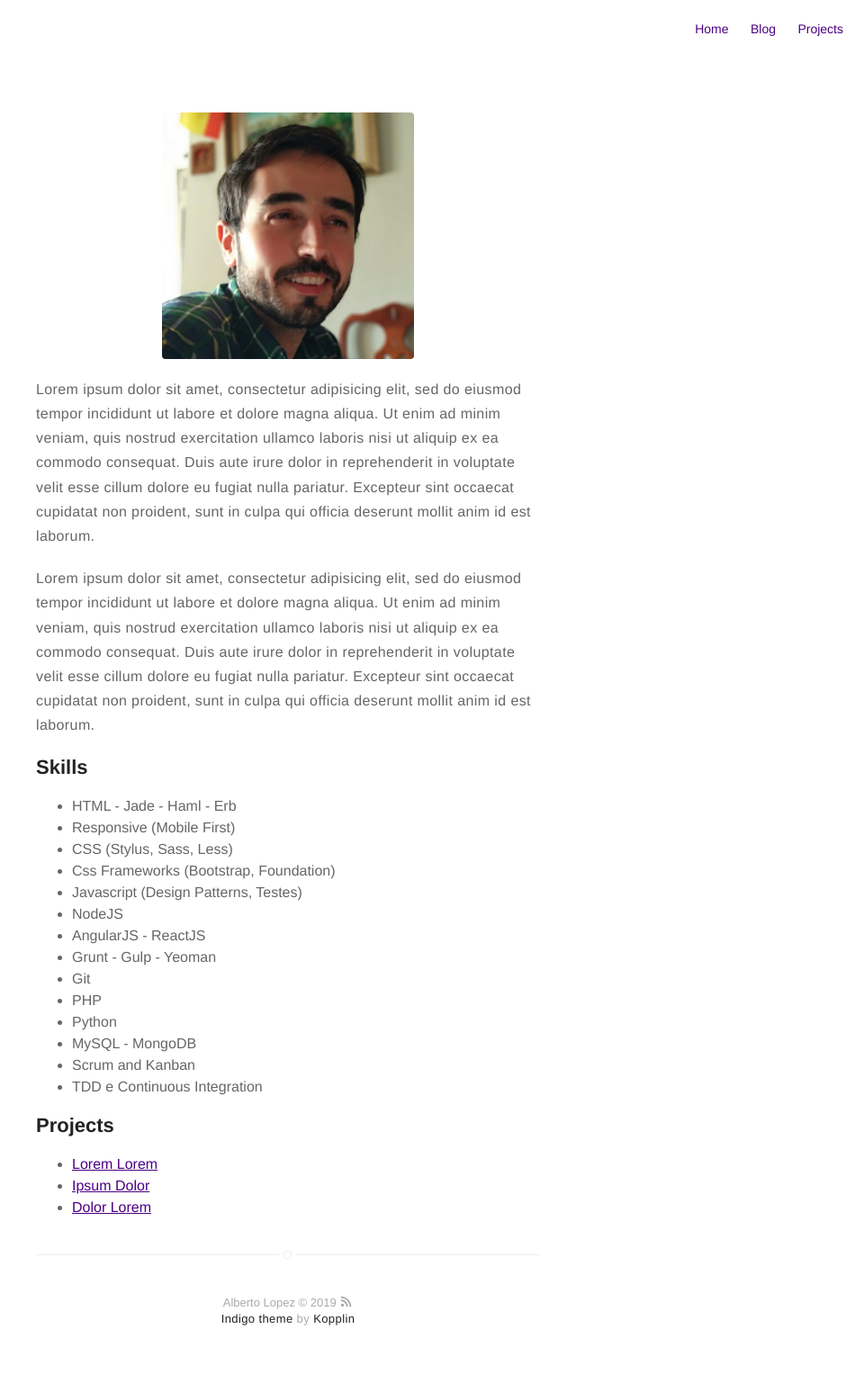
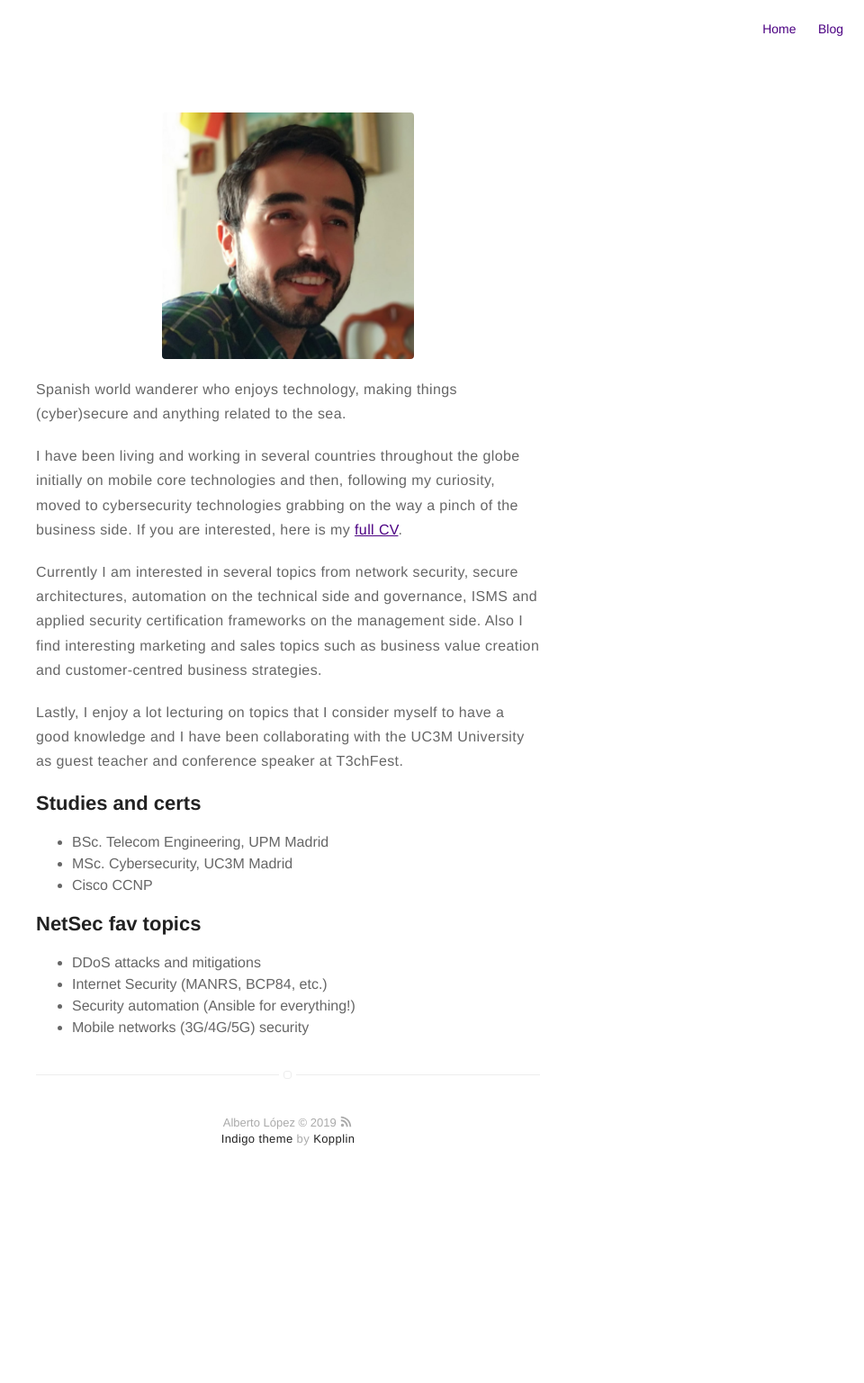
Before and after one commit to albonthenet/alberto.website, a Jekyll site: the page built from about.md, in a window 1280 px wide. Shown: the whole page at 90% size, without its empty margins (320-1280 px from the left). Built offline with Jekyll 4.4.1, drawn with Linux system fonts in a browser that asks for light colours; after the commit the page ends 1337 px from its top, so only the background shows below that.

Commit message:
Added files for first production version

```diff
--- a/_config.yml
+++ b/_config.yml
@@ -1,5 +1,5 @@
 # main text of home
-name: Alberto Lopez
+name: Alberto López
 bio: Technology, cybersecurity and other ramblings
 
 # twitter summary info
@@ -8,15 +8,15 @@ description: Alberto's personal page about security and other thoughts
 # if it's an external image, update below for true
 # better with square images
 external-image: false
-picture: assets/images/me_square.jpg
+picture: assets/images/profile.jpg
 
 # If you want to include your resume, set to true
 # and specify source (external or local).
 resume: false
-resume-external: true
+resume-external: false
 resume-url: https://google.com/?q=my+resume
 
-url: https://alberto.website
+url: http://alberto.website
 # your url: http://USERNAME.github.io
 
 permalink: /:title/
@@ -31,11 +31,12 @@ permalink: /:title/
 # if you don't want comments in your posts, leave categories empty
 disqus:
   shortname: mydisqus # enter this from your disqus account
-  categories: [blog, project] # only show disqus for posts that have these categories
+  #categories: [blog, project] # only show disqus for posts that have these categories
+  categories: [] # only show disqus for posts that have these categories
 
 # if you don't have any of social below, comment the line
 #facebook: myfacebook
-twitter: mytwitter
+twitter: albonthenet
 # google: mygoogle
 # instagram: myinstagram
 # pinterest: mypinterest
@@ -45,28 +46,28 @@ linkedin: albertolop
 github: albonthenet
 # gitlab: mygitlab
 # lastfm: mylastfm
-# stackoverflow: 7044681/mystackoverflow
+stackoverflow: 3301437/b0rt
 # quora: userquora
 # reddit: username
 #medium: medium
 # vimeo: myvimeo
 # lanyrd: mylanyrd
-email: myemail@gmail.com
+#email: myemail@gmail.com
 
 authors:
-    johndoe:
-        name: John Doe
-        bio: A Man who travels the world eating noodles
+    alb:
+        name: Alberto
+        bio: A world-wanderer having fun
         external-image: false
         picture: assets/images/profile.jpg
-        twitter: johndoe
-    jamesfoster:
-        name: James Foster
-        bio: A Man who develops software with coffee
-        external-image: false
-        picture: assets/images/james.jpg
-        twitter: jamesfoster
-
+        twitter: albonthenet
+##    jamesfoster:
+#        name: James Foster
+#        bio: A Man who develops software with coffee
+#        external-image: false
+#        picture: assets/images/james.jpg
+#        twitter: jamesfoster
+#
 # do you want a larger site? change the option below
 # options: [normal, large] | default: normal
 # normal = 560px / large = 810px
@@ -77,7 +78,7 @@ width: normal
 # paginate_path: "blog/:num/"
 
 # if you don't need projects, comment the *projects* configs below
-projects: true
+#projects: true
 
 # if you don't need "about" or "blog", comment them out below
 about: true
@@ -101,6 +102,9 @@ show-author: true
 # do you want some animations?
 animation: true
 
+# Publish posts or collection documents with a future date.
+future: true
+
 plugins:
   - jekyll-seo-tag
   - jekyll-gist
@@ -108,8 +112,8 @@ plugins:
   - jemoji
   - jekyll-admin
 
-jekyll-mentions:
-    base_url: https://github.com
+#jekyll-mentions:
+#    base_url: https://github.com
 
 compress_html:
     ignore:
--- a/about.md
+++ b/about.md
@@ -4,43 +4,21 @@ layout: page
 ---
 ![Profile Image]({{ site.url }}/{{ site.picture }})
 
-<p>Lorem ipsum dolor sit amet, consectetur adipisicing elit, sed do eiusmod
-tempor incididunt ut labore et dolore magna aliqua. Ut enim ad minim veniam,
-quis nostrud exercitation ullamco laboris nisi ut aliquip ex ea commodo
-consequat. Duis aute irure dolor in reprehenderit in voluptate velit esse
-cillum dolore eu fugiat nulla pariatur. Excepteur sint occaecat cupidatat non
-proident, sunt in culpa qui officia deserunt mollit anim id est laborum.</p>
+Spanish world wanderer who enjoys technology, making things (cyber)secure and anything related to the sea.
 
-<p>Lorem ipsum dolor sit amet, consectetur adipisicing elit, sed do eiusmod
-tempor incididunt ut labore et dolore magna aliqua. Ut enim ad minim veniam,
-quis nostrud exercitation ullamco laboris nisi ut aliquip ex ea commodo
-consequat. Duis aute irure dolor in reprehenderit in voluptate velit esse
-cillum dolore eu fugiat nulla pariatur. Excepteur sint occaecat cupidatat non
-proident, sunt in culpa qui officia deserunt mollit anim id est laborum.</p>
+I have been living and working in several countries throughout the globe initially on mobile core technologies and then, following my curiosity, moved to cybersecurity technologies grabbing on the way a pinch of the business side. If you are interested, here is my [full CV](/assests/albertolopez_cv.pdf).
 
-<h2>Skills</h2>
+Currently I am interested in several topics from network security, secure architectures, automation on the technical side and governance, ISMS and applied security certification frameworks on the management side. Also I find interesting marketing and sales topics such as business value creation and customer-centred business strategies.
 
-<ul class="skill-list">
-	<li>HTML - Jade - Haml - Erb</li>
-	<li>Responsive (Mobile First)</li>
-	<li>CSS (Stylus, Sass, Less)</li>
-	<li>Css Frameworks (Bootstrap, Foundation)</li>
-	<li>Javascript (Design Patterns, Testes)</li>
-	<li>NodeJS</li>
-	<li>AngularJS - ReactJS</li>
-	<li>Grunt - Gulp - Yeoman</li>
-	<li>Git</li>
-	<li>PHP</li>
-	<li>Python</li>
-	<li>MySQL - MongoDB</li>
-	<li>Scrum and Kanban</li>
-	<li>TDD e Continuous Integration</li>
-</ul>
+Lastly, I enjoy a lot lecturing on topics that I consider myself to have a good knowledge and I have been collaborating with the UC3M University as guest teacher and conference speaker at T3chFest.
 
-<h2>Projects</h2>
+## Studies and certs
+* BSc. Telecom Engineering, UPM Madrid
+* MSc. Cybersecurity, UC3M Madrid
+* Cisco CCNP
 
-<ul>
-	<li><a href="https://github.com/">Lorem Lorem</a></li>
-	<li><a href="https://github.com/">Ipsum Dolor</a></li>
-	<li><a href="https://github.com/">Dolor Lorem</a></li>
-</ul>
+## NetSec fav topics
+* DDoS attacks and mitigations
+* Internet Security (MANRS, BCP84, etc.)
+* Security automation (Ansible for everything!)
+* Mobile networks (3G/4G/5G) security
```
Also changed, not shown: _posts/2019-09-01-creating-your-own-ddos-network.md (added, +15 -0 lines), assets/images/me_square.jpg (deleted), assets/images/profile.jpg, examples_doc/2015-02-24-markdown-extra-components.markdown (renamed from _posts/2015-02-24-markdown-extra-components.markdown), examples_doc/2016-01-23-indigo-jekyll-theme.markdown (renamed from _posts/2016-01-23-indigo-jekyll-theme.markdown), examples_doc/2016-02-24-markdown-common-elements.markdown (renamed from _posts/2016-02-24-markdown-common-elements.markdown).
